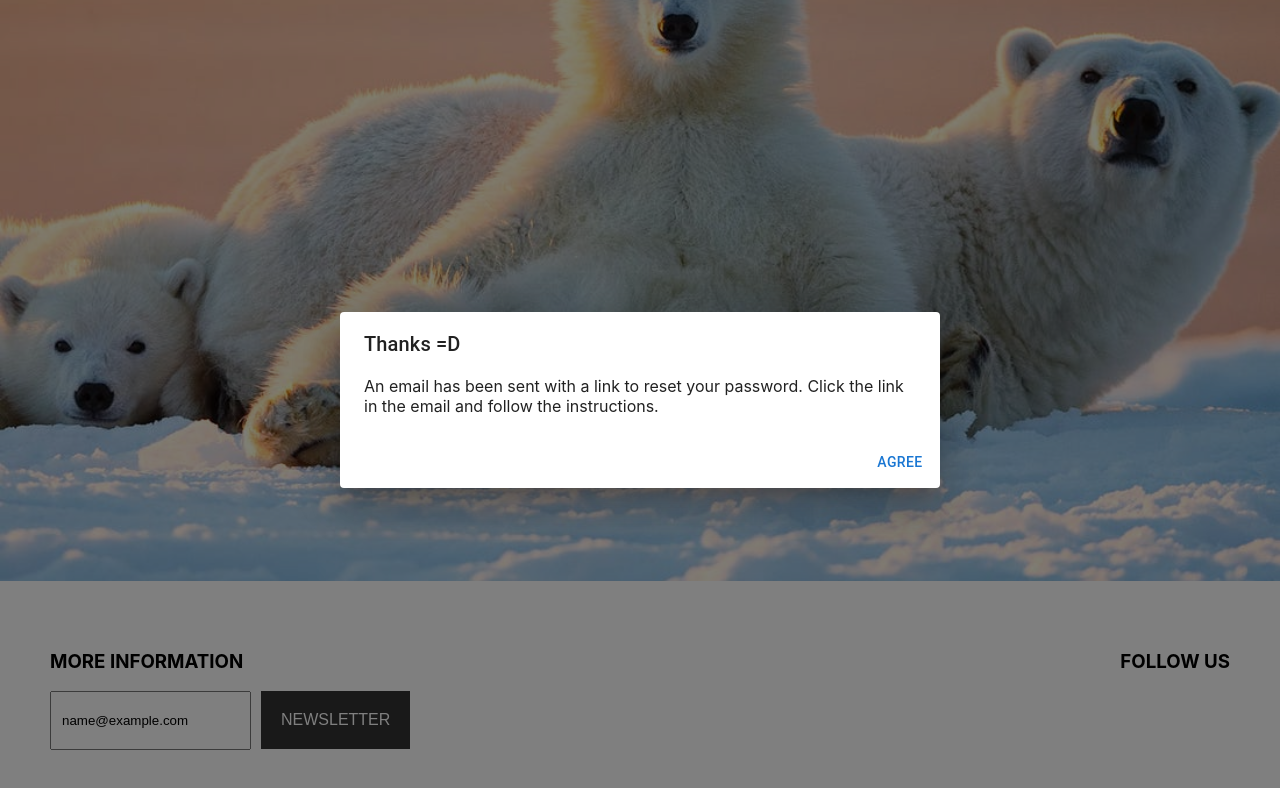
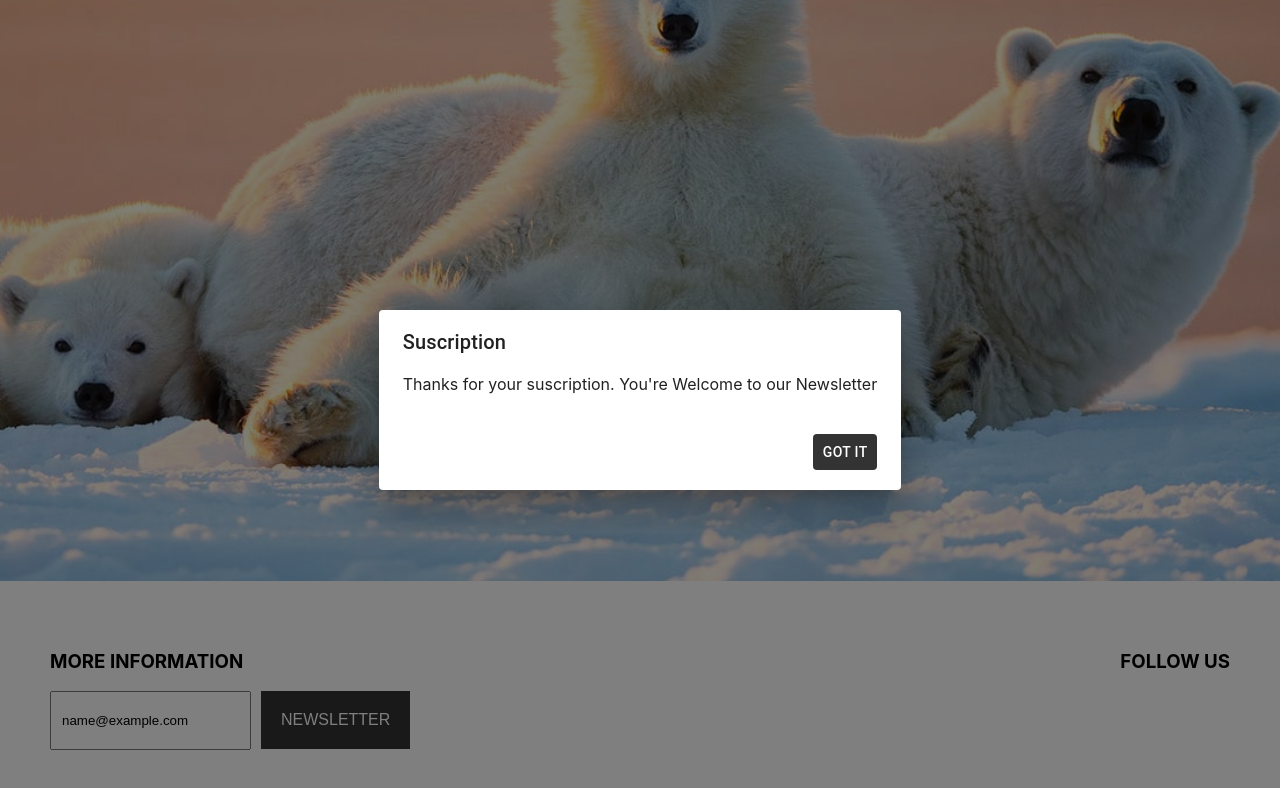
Before and after one commit to Dede1421/web, a React (Create React App) app: page / in a window 1280 px wide. Both pictures are taken after typing "name@example.com" into the empty fields and a click on the button "NEWSLETTER". Shown: the part 333-1121 px from the top of the page. Built offline with nearby package versions, Linux system fonts and the light colour scheme.

Commit message:
style: se mejoró el diseño del modal

```diff
--- a/src/Components/Footer.js
+++ b/src/Components/Footer.js
@@ -43,18 +43,18 @@ const NewsletterDialog = ({open, handlerClose}) => {
     return (
         <Dialog open={open}>
             <DialogTitle>
-                Thanks =D
+                Suscription
             </DialogTitle>
             <DialogContent>
-                An email has been sent with a link to reset your password. Click the link in
-                the email and follow the instructions.
+                Thanks for your suscription. You're Welcome to our Newsletter
             </DialogContent>
-            <DialogActions>
+            <DialogActions style={{padding: "20px 24px"}}>
                 <Button
                     className="btn"
                     type="submit"
-                    onClick={handlerClose}>
-                        AGREE
+                    onClick={handlerClose}
+                    style={{ backgroundColor: "#333", color: "#fff"}}>
+                        GOT IT
                 </Button>
             </DialogActions>
         </Dialog>
```
